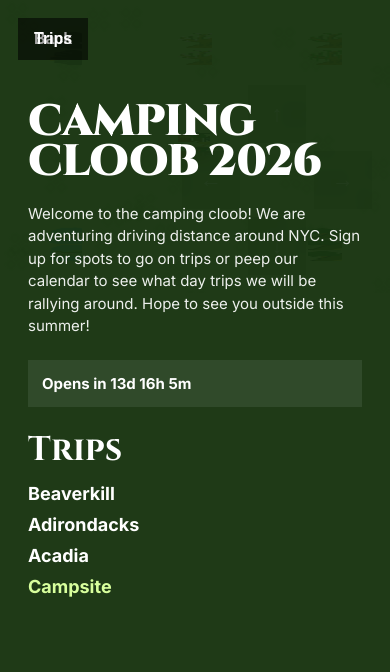
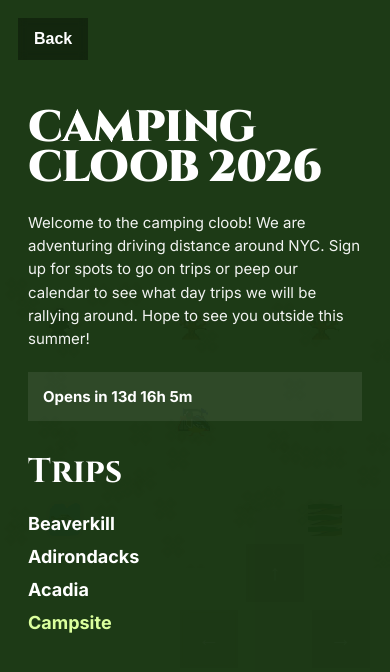
Before and after one commit to hovaniceday/campingcloob, a plain HTML site: page index.html in a window 390 px wide. Both pictures are taken after a click on the button "Trips". Drawn offline with Linux system fonts and the light colour scheme.

Commit message:
mobile fixes

```diff
--- a/index.html
+++ b/index.html
@@ -6,9 +6,9 @@
 
   <title>Camping Cloob 2026</title>
 
-  <!-- fancy heading font -->
   <link rel="preconnect" href="https://fonts.googleapis.com">
   <link rel="preconnect" href="https://fonts.gstatic.com" crossorigin>
+
   <link href="https://fonts.googleapis.com/css2?family=Cinzel:wght@400;700;900&family=Inter:wght@400;500;700&display=swap" rel="stylesheet">
 
   <link rel="stylesheet" href="./style.css" />
@@ -35,8 +35,6 @@
     <!-- SIDEBAR -->
     <aside id="sidebar">
 
-      <button id="back-button">Back</button>
-
       <h1>CAMPING<br/>CLOOB 2026</h1>
 
       <p class="intro">
@@ -58,7 +56,7 @@
 
   </div>
 
-  <!-- MOBILE BUTTON -->
+  <!-- MOBILE MENU BUTTON -->
   <button id="menu-button">Trips</button>
 
   <script src="./script.js"></script>
--- a/script.js
+++ b/script.js
@@ -6,13 +6,15 @@ document.addEventListener("DOMContentLoaded", () => {
   canvas.width = 960;
   canvas.height = 720;
 
-  // IMAGES
+  // IMAGE LOADER
 
   function load(src) {
     const img = new Image();
     img.src = src;
     return img;
   }
+
+  // IMAGES
 
   const duckImg = load("./assets/duck.png");
 
@@ -26,7 +28,7 @@ document.addEventListener("DOMContentLoaded", () => {
 
   const bushImg = load("./assets/bush.png");
 
-  // DESTINATIONS
+  // PLACES
 
   const places = [
 
@@ -36,8 +38,7 @@ document.addEventListener("DOMContentLoaded", () => {
       url: "https://docs.google.com/spreadsheets/d/1Ou1Y6CII_Idb5882TLrGZkmHyzh2Zs7niya8VA7Ga8w/edit?gid=1591163723#gid=1591163723",
       gridX: 0,
       gridY: 2,
-      frameCount: 4,
-      shadow: true
+      frameCount: 4
     },
 
     {
@@ -46,8 +47,7 @@ document.addEventListener("DOMContentLoaded", () => {
       url: "https://docs.google.com/spreadsheets/d/1Ou1Y6CII_Idb5882TLrGZkmHyzh2Zs7niya8VA7Ga8w/edit?gid=1346249244#gid=1346249244",
       gridX: 2,
       gridY: 2,
-      frameCount: 6,
-      shadow: true
+      frameCount: 6
     },
 
     {
@@ -56,8 +56,7 @@ document.addEventListener("DOMContentLoaded", () => {
       url: "https://docs.google.com/spreadsheets/d/1Ou1Y6CII_Idb5882TLrGZkmHyzh2Zs7niya8VA7Ga8w/edit?gid=1978556881#gid=1978556881",
       gridX: 0,
       gridY: 0,
-      frameCount: 4,
-      shadow: true
+      frameCount: 4
     },
 
     {
@@ -66,13 +65,12 @@ document.addEventListener("DOMContentLoaded", () => {
       url: "https://calendar.google.com/calendar/u/0?cid=YmIzYjY5ZDk2OGE5MDg3NDUxMjJiOTkxZWQ3ZjRkMzdmY2JkNGJjNWQ5ZWRiNGIwOGI2NjYzYWI3NTJhYzRhNEBncm91cC5jYWxlbmRhci5nb29nbGUuY29t",
       gridX: 1,
       gridY: 1,
-      frameCount: 4,
-      shadow: true
+      frameCount: 4
     }
 
   ];
 
-  // SCENIC
+  // SCENERY
 
   const scenery = [
 
@@ -96,7 +94,7 @@ document.addEventListener("DOMContentLoaded", () => {
 
   const tripList = document.getElementById("trip-list");
 
-  places.forEach((place, index) => {
+  places.forEach(place => {
 
     const li = document.createElement("li");
 
@@ -143,15 +141,10 @@ document.addEventListener("DOMContentLoaded", () => {
 
   // GRID
 
-  const GRID = {
-    cols: 3,
-    rows: 3
-  };
-
   function getGridPos(gridX, gridY) {
 
-    const cellWidth = canvas.width / GRID.cols;
-    const cellHeight = canvas.height / GRID.rows;
+    const cellWidth = canvas.width / 3;
+    const cellHeight = canvas.height / 3;
 
     return {
       x: gridX * cellWidth + cellWidth / 2,
@@ -163,15 +156,17 @@ document.addEventListener("DOMContentLoaded", () => {
   // PLAYER
 
   const player = {
+
     x: canvas.width / 2,
     y: canvas.height / 2,
 
-    size: 78,
+    size: 72,
 
     speed: 4,
 
     frame: 0,
     idle: 0
+
   };
 
   // BUSHES
@@ -216,15 +211,18 @@ document.addEventListener("DOMContentLoaded", () => {
   // MOBILE MENU
 
   const menuButton = document.getElementById("menu-button");
-  const backButton = document.getElementById("back-button");
   const sidebar = document.getElementById("sidebar");
 
   menuButton.addEventListener("click", () => {
-    sidebar.classList.add("open");
-  });
 
-  backButton.addEventListener("click", () => {
-    sidebar.classList.remove("open");
+    sidebar.classList.toggle("open");
+
+    if (sidebar.classList.contains("open")) {
+      menuButton.textContent = "Back";
+    } else {
+      menuButton.textContent = "Trips";
+    }
+
   });
 
   // HELPERS
@@ -232,6 +230,8 @@ document.addEventListener("DOMContentLoaded", () => {
   function isNear(x1, y1, x2, y2) {
     return Math.hypot(x1 - x2, y1 - y2) < 90;
   }
+
+  // FIXED SPRITE RENDERER
 
   function drawSprite(
     img,
@@ -241,6 +241,38 @@ document.addEventListener("DOMContentLoaded", () => {
     size,
     frameCount = 4
   ) {
+
+    // 2x2 sprite sheets
+
+    if (frameCount === 4) {
+
+      const cols = 2;
+      const rows = 2;
+
+      const fw = img.width / cols;
+      const fh = img.height / rows;
+
+      const currentFrame = Math.floor(frame % 4);
+
+      const fx = (currentFrame % cols) * fw;
+      const fy = Math.floor(currentFrame / cols) * fh;
+
+      ctx.drawImage(
+        img,
+        fx,
+        fy,
+        fw,
+        fh,
+        x,
+        y,
+        size,
+        size
+      );
+
+      return;
+    }
+
+    // horizontal strips
 
     const fw = img.width / frameCount;
     const fh = img.height;
@@ -281,7 +313,7 @@ document.addEventListener("DOMContentLoaded", () => {
       player.x += player.speed;
     }
 
-    // wrap
+    // WRAP
 
     if (player.x < -20) player.x = canvas.width;
     if (player.x > canvas.width) player.x = -20;
@@ -300,9 +332,9 @@ document.addEventListener("DOMContentLoaded", () => {
 
     ctx.clearRect(0, 0, canvas.width, canvas.height);
 
-    // bushes
+    // BUSHES
 
-    ctx.globalAlpha = 0.22;
+    ctx.globalAlpha = 0.2;
 
     bushes.forEach(b => {
 
@@ -310,21 +342,21 @@ document.addEventListener("DOMContentLoaded", () => {
         bushImg,
         b.x,
         b.y,
-        62,
-        62
+        60,
+        60
       );
 
     });
 
     ctx.globalAlpha = 1;
 
-    // reset active links
+    // RESET SIDEBAR
 
     places.forEach(place => {
       place.sidebarElement.classList.remove("active");
     });
 
-    // scenery
+    // SCENERY
 
     scenery.forEach(item => {
 
@@ -338,7 +370,7 @@ document.addEventListener("DOMContentLoaded", () => {
       );
 
       if (touching) {
-        item.frame = (item.frame || 0) + 0.14;
+        item.frame = (item.frame || 0) + 0.12;
       } else {
         item.frame = 0;
       }
@@ -354,7 +386,7 @@ document.addEventListener("DOMContentLoaded", () => {
 
     });
 
-    // interactive places
+    // INTERACTIVE
 
     places.forEach(place => {
 
@@ -379,9 +411,7 @@ document.addEventListener("DOMContentLoaded", () => {
 
       }
 
-      // shadow only on clickable items
-
-      ctx.shadowColor = "rgba(0,0,0,0.16)";
+      ctx.shadowColor = "rgba(0,0,0,0.18)";
       ctx.shadowBlur = 14;
 
       drawSprite(
@@ -397,7 +427,7 @@ document.addEventListener("DOMContentLoaded", () => {
 
     });
 
-    // duck
+    // DUCK
 
     const bounce = Math.sin(player.idle) * 2;
 
--- a/style.css
+++ b/style.css
@@ -7,6 +7,7 @@ body {
   overflow: hidden;
 
   background: #c7e89a;
+
   color: white;
 
   font-family: "Inter", sans-serif;
@@ -14,11 +15,12 @@ body {
 
 #app {
   display: flex;
+
   width: 100vw;
   height: 100vh;
 }
 
-/* GAME AREA */
+/* GAME */
 
 #game-container {
   flex: 1;
@@ -38,12 +40,12 @@ canvas {
 
   aspect-ratio: 4 / 3;
 
+  display: block;
+
   background: #c7e89a;
 
   image-rendering: pixelated;
   image-rendering: crisp-edges;
-
-  display: block;
 }
 
 /* SIDEBAR */
@@ -53,13 +55,13 @@ canvas {
 
   padding: 28px;
 
-  background: rgba(24, 52, 18, 0.96);
+  background: rgba(24, 52, 18, 0.97);
 
   overflow: hidden;
 }
 
 #sidebar h1 {
-  margin: 0 0 20px 0;
+  margin: 0 0 22px 0;
 
   font-family: "Cinzel", serif;
 
@@ -74,16 +76,16 @@ canvas {
   margin: 0;
 
   font-size: 15px;
-  line-height: 1.5;
+  line-height: 1.55;
 
-  color: rgba(255,255,255,0.92);
+  color: rgba(255,255,255,0.94);
 }
 
 #countdown {
   margin-top: 22px;
-  margin-bottom: 26px;
+  margin-bottom: 28px;
 
-  padding: 14px;
+  padding: 15px;
 
   background: rgba(255,255,255,0.08);
 
@@ -92,25 +94,25 @@ canvas {
 }
 
 #sidebar h2 {
-  margin: 0 0 16px 0;
+  margin: 0 0 18px 0;
 
   font-family: "Cinzel", serif;
 
   font-size: 42px;
-  line-height: 1;
 }
 
 #trip-list {
   list-style: none;
+
   padding: 0;
   margin: 0;
 }
 
 #trip-list li {
-  margin: 10px 0;
+  margin: 12px 0;
 
   font-size: 18px;
-  font-weight: 600;
+  font-weight: 700;
 
   cursor: pointer;
 
@@ -124,25 +126,33 @@ canvas {
 }
 
 #trip-list li.active {
-  color: #d8ff9d;
+  color: #dbff9d;
 }
 
-/* MOBILE BUTTONS */
+/* MOBILE BUTTON */
 
-#menu-button,
-#back-button {
+#menu-button {
   display: none;
+
+  position: fixed;
+
+  top: 18px;
+  left: 18px;
+
+  z-index: 300;
 
   border: none;
 
-  background: rgba(0,0,0,0.35);
+  padding: 12px 16px;
+
+  background: rgba(0,0,0,0.34);
 
   color: white;
 
-  padding: 12px 16px;
-
   font-size: 16px;
   font-weight: 700;
+
+  backdrop-filter: blur(4px);
 
   cursor: pointer;
 }
@@ -152,8 +162,8 @@ canvas {
 #dpad {
   position: absolute;
 
-  right: 18px;
-  bottom: 18px;
+  right: 20px;
+  bottom: 92px;
 
   display: none;
 
@@ -161,12 +171,14 @@ canvas {
   grid-template-rows: repeat(3, 58px);
 
   gap: 8px;
+
+  z-index: 120;
 }
 
 #dpad button {
   border: none;
 
-  background: rgba(0,0,0,0.28);
+  background: rgba(0,0,0,0.26);
 
   color: white;
 
@@ -206,9 +218,20 @@ canvas {
     display: block;
   }
 
+  #game-container {
+    width: 100vw;
+    height: 100vh;
+
+    display: flex;
+    align-items: center;
+    justify-content: center;
+  }
+
   canvas {
     width: 100vw;
     height: auto;
+
+    max-height: 78vh;
   }
 
   #sidebar {
@@ -220,7 +243,7 @@ canvas {
     width: 100%;
     height: 100%;
 
-    z-index: 100;
+    z-index: 200;
 
     transition: right 0.25s ease;
 
@@ -232,7 +255,7 @@ canvas {
   }
 
   #sidebar h1 {
-    margin-top: 74px;
+    margin-top: 80px;
 
     font-size: 44px;
   }
@@ -243,25 +266,11 @@ canvas {
 
   #menu-button {
     display: block;
-
-    position: fixed;
-
-    top: 18px;
-    left: 18px;
-
-    z-index: 120;
-  }
-
-  #back-button {
-    display: block;
-
-    position: absolute;
-
-    top: 18px;
-    left: 18px;
   }
 
   #dpad {
     display: grid;
+
+    bottom: 110px;
   }
 }
```
